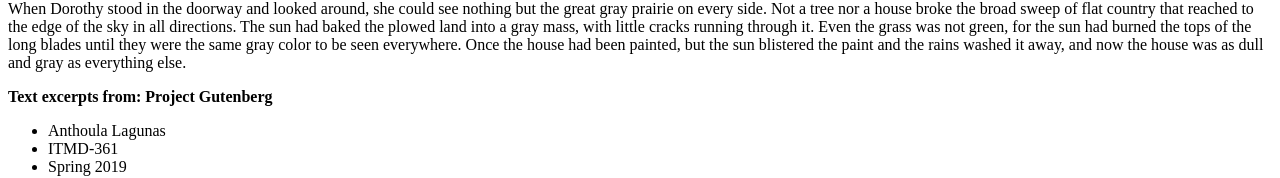
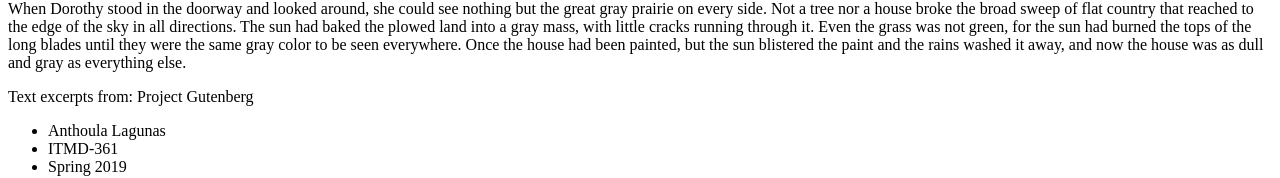
Before and after one commit to apatelidas/Lab-3, a plain HTML site: page index.html in a window 1280 px wide. Shown: the part 763-941 px from the top of the page. Drawn offline with Linux system fonts and the light colour scheme.

Commit message:
Update index.html
remove strong

```diff
--- a/index.html
+++ b/index.html
@@ -52,7 +52,7 @@
 
 
 
-<p><strong>Text excerpts from: Project Gutenberg <a href="http://www.gutenberg.org)"></a></strong></p>
+<p>Text excerpts from: Project Gutenberg <a href="http://www.gutenberg.org)"></a></p>
 
 	<ul>
 		<li>Anthoula Lagunas</li>
```
